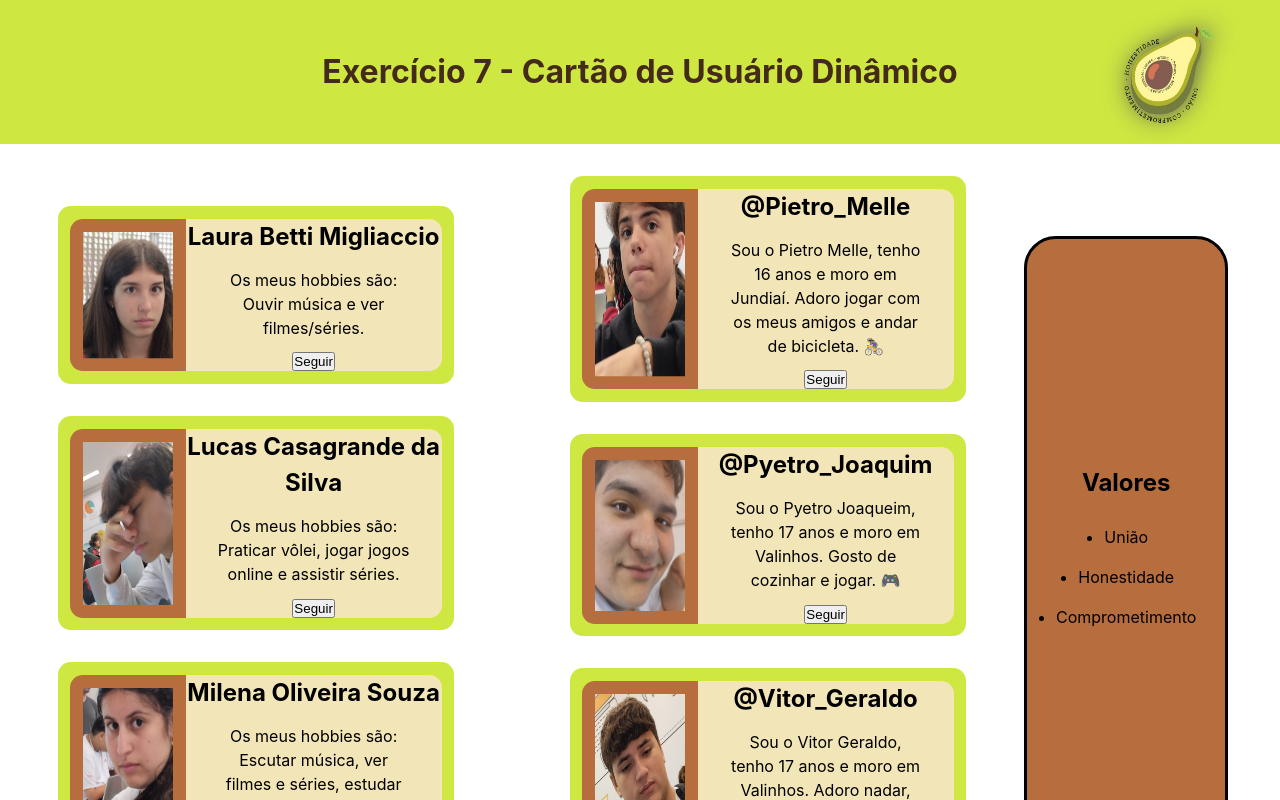
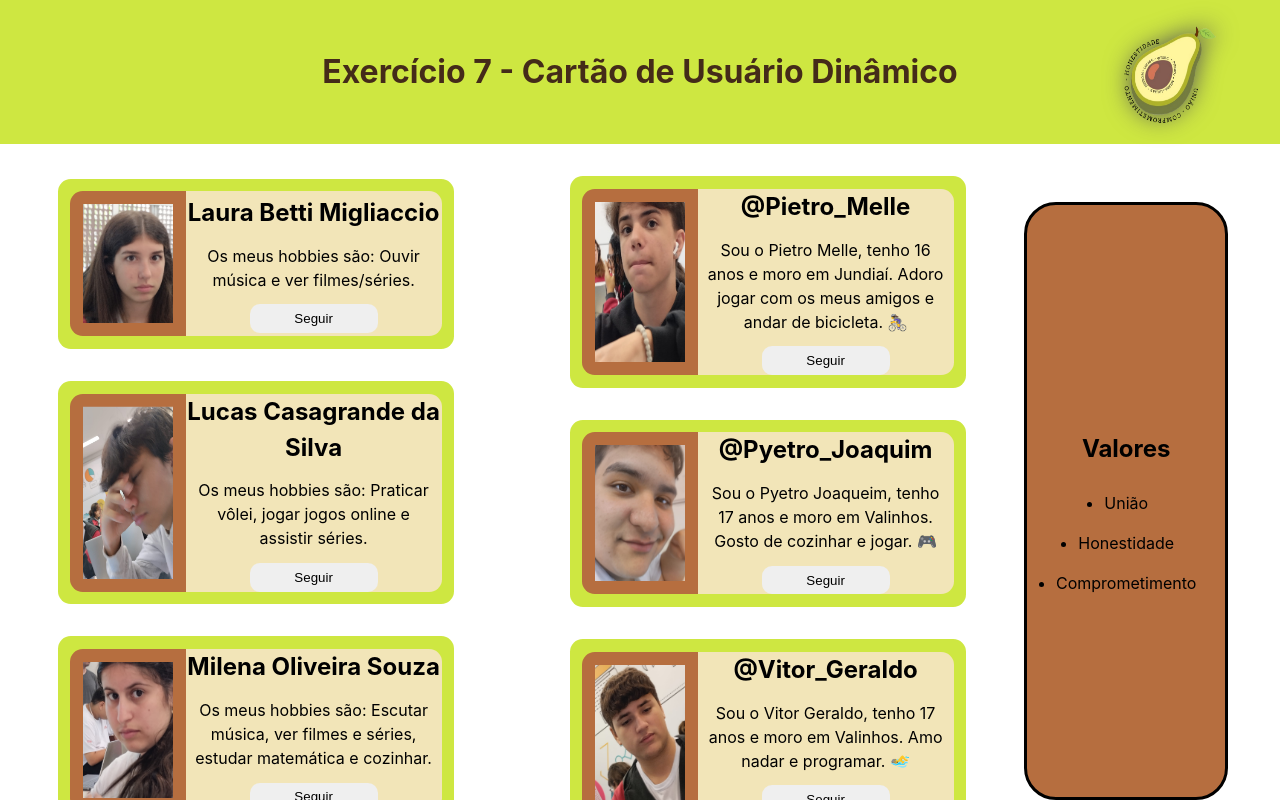
Before and after one commit to vitorcecato-sesi/UsuarioCard, a React (Vite) app: page / in a window 1280 px wide. Shown: the top 800 px of the page. Built offline with nearby package versions, Linux system fonts and the light colour scheme.

Commit message:
Atualizações

```diff
--- a/src/App.jsx
+++ b/src/App.jsx
@@ -68,7 +68,7 @@ function App() {
             <UsuarioCard
               foto={fotoVitor}
               nome="@Vitor_Geraldo"
-              hobbies="Sou o Vitor Geraldo, tenho 17 anos e moro em Valinhos. Adoro nadar, programar e jogar com os meus colegas. 🏊‍♂️"
+              hobbies="Sou o Vitor Geraldo, tenho 17 anos e moro em Valinhos. Amo nadar e programar. 🏊‍♂️"
             />
           </section>
         </main>
--- a/src/components/Perfis.css
+++ /dev/null
@@ -1,72 +0,0 @@
-/*Classe da section que organiza os itens dentro*/
-.blocoPerfil {
-    background-color: #CEE741;
-    padding: 1vw;
-    display: flex;
-    flex-direction: row;
-    justify-content: space-between;
-    border-radius: 1vw;
-    transition: all 1s ease;
-}
-
-.blocoPerfil:hover {
-    transform: scale(1.1);
-    transition: all 1s ease;
-}
-
-/*Classe da section que organiza os textos*/
-.blocoTextos {
-display: flex;
-flex-direction: column;
-background-color: #F2E5B8;
-width: 20vw;
-height: auto;
-text-align: center;
-justify-content: center;
-align-items: center;
-border-top-right-radius: 1vw; /* Altera só a borda direita-alta do bloco*/
-border-bottom-right-radius: 1vw; /* Altera só a borda direita-baixa do bloco*/
-gap: 1vw;
-}
-
-/* Estiliza a foto de perfil */
-.fotoPerfil {
-    padding: 1vw;
-    width: 7vw;
-    height: auto;
-    background-color: #B66E3F;
-    padding: 1vw;
-    border-top-left-radius: 1vw; /* Altera só a borda esquerda-alta do bloco */
-    border-bottom-left-radius: 1vw; /* Altera só a borda esquerda-baixa do bloco */
-    transition: all 1s ease;
-}
-
-.fotoPerfil:hover {
-    transform: scale(1.1);
-    transition: all 1s ease;
-}
-
-/* Altera o tamanho do h3 */
-.nome {
-    font-size: 1.5em;
-    margin: 0;
-    transition: all 1s ease;
-}
-
-.nome:hover {
-    transform: scale(1.1);
-    transition: all 1s ease;
-}
-
-/* Altera o tamanho do p */
-.hobbies {
-    font-size: 1em;
-    margin: 0;
-    width: 15vw;
-    transition: all 1s ease;
-}
-
-.hobbies:hover {
-    transform: scale(1.1);
-    transition: all 1s ease;
-}
--- a/src/components/UsuarioCard.css
+++ b/src/components/UsuarioCard.css
@@ -44,5 +44,19 @@ gap: 1vw;
 .hobbies {
     font-size: 1em;
     margin: 0;
-    width: 15vw;
+    width: 19vw;
 }
+
+button {
+    padding: 0.5em;
+    width: 10vw;
+    border-radius: 10px;
+    border: none;
+    cursor: pointer;
+    transition: all 1s ease;
+}
+
+button:hover {
+    transition: all 1s ease;
+    transform: scale(1.1);
+}
--- a/src/components/UsuarioCard.jsx
+++ b/src/components/UsuarioCard.jsx
@@ -11,13 +11,12 @@ function perfil (props) { //Função que ao ser chamada vai inserir o modelo do
     return (
         <>
         <section className="blocoPerfil">  {/*Section responsável por organizar os itens dentro dela*/}
-        <img className="fotoPerfil" src={props.foto}></img> {/*Imagem com props para ser manipulada no app.jsx (isso permite que essa img seja qualquer uma.)*/}
-        <section className="blocoTextos"> {/*Section responsável por organizar os textos.*/}
-        <h3 className="nome">{props.nome}</h3> {/*H3 com props, o nome do usuário (o nome pode ser alterado no app.jsx)*/}
-        <p className="hobbies">{props.hobbies}</p> {/*p com props, os hobbies (os hobbies pode ser alterado no app.jsx)*/}
-
-        <button onClick={seguir}>{seguindo}</button>
-        </section>
+            <img className="fotoPerfil" src={props.foto}></img> {/*Imagem com props para ser manipulada no app.jsx (isso permite que essa img seja qualquer uma.)*/}
+            <section className="blocoTextos"> {/*Section responsável por organizar os textos.*/}
+                <h3 className="nome">{props.nome}</h3> {/*H3 com props, o nome do usuário (o nome pode ser alterado no app.jsx)*/}
+                <p className="hobbies">{props.hobbies}</p> {/*p com props, os hobbies (os hobbies pode ser alterado no app.jsx)*/}
+                <button onClick={seguir} className={seguindo} >{seguindo}</button>
+            </section>
         </section>
 
         </>
```
Also changed, not shown: src/components/Perfis.jsx (deleted, +0 -19 lines). Lines whose indentation alone changed are shown as unchanged.
